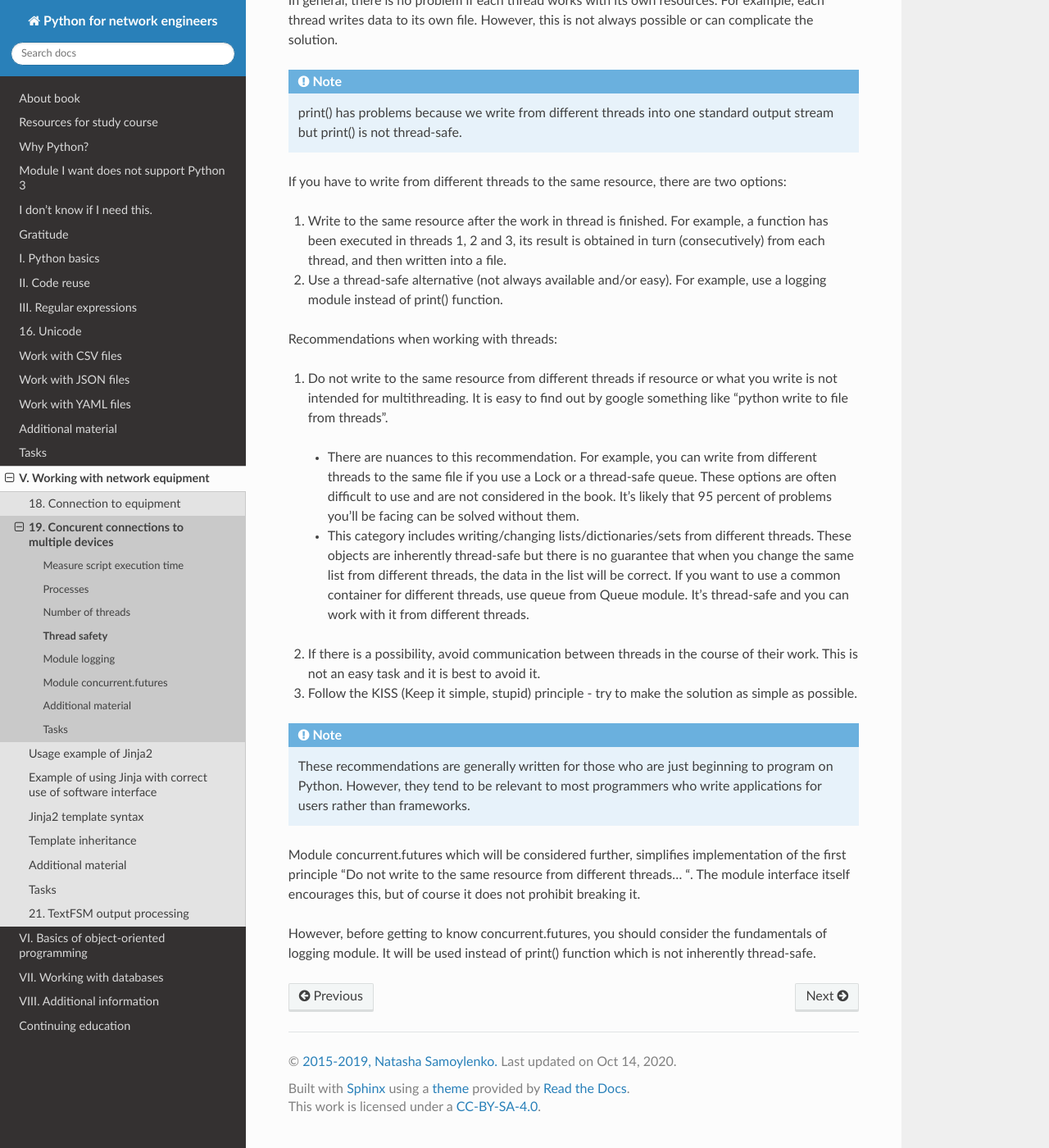
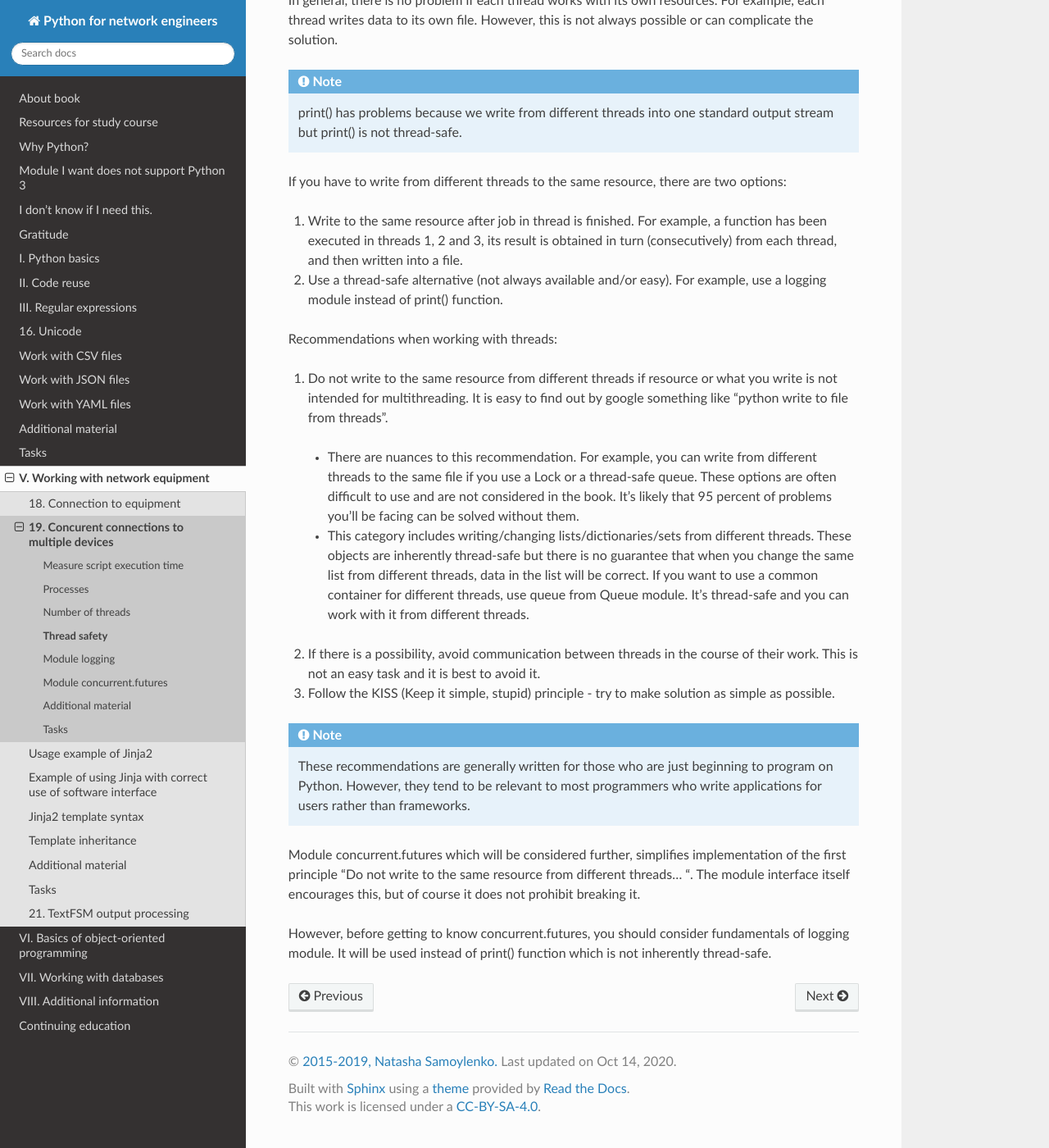
Before and after one commit to natenka/pyneng-book-en, a Sphinx documentation site: the page built from docs/source/book/19_concurrent_connections/thread_safety.rst, in a window 1280 px wide and 1400 px high, scrolled down 794 px. Shown: the whole window at 82% size. Built offline with Sphinx 7.4.7 and the Read the Docs theme 2.0.0, drawn with Linux system fonts in a browser that asks for light colours; pages that are not in the unit, such as notebooks, are missing from menus; some of the changed text lies outside the part shown.

Commit message:
Update thread_safety.rst

```diff
--- a/docs/source/book/19_concurrent_connections/thread_safety.rst
+++ b/docs/source/book/19_concurrent_connections/thread_safety.rst
@@ -5,7 +5,7 @@
 
 Very important feature of working with threads: with a small number of threads and small test tasks "everything works". For example, printing output when connected to 20 devices in 5 threads will work normally. But when connected to a large number of devices with a large number of threads, it turns out that sometimes messages "will fit" on each other. This peculiarity appears very often, so do not trust the variant when "everything works" on basic examples, follow the rules of working with threads.
 
-Before dealing with rules we have to deal with the term "thread safety". Thread safety is a concept that describes work with multithreaded programs. The code is considered to be thread-safe if it can work normally with multiple threads.
+Before dealing with rules we have to deal with term "thread safety". Thread safety is a concept that describes work with multithreaded programs. Code is considered to be thread-safe if it can work normally with multiple threads.
 
 For example, print() function is not thread-safe. This is demonstrated by the fact that when code executes print() from different threads, messages in the output can be mixed. There could be output with a part of message from the first thread, then a part from the second thread, then a part from the first thread, and so on. That is, print() function does not work normally (as it should be) in thread. In this case, it is said that print() function is not  thread-safe.
 
@@ -17,7 +17,7 @@
 
 If you have to write from different threads to the same resource, there are two options:
 
-1. Write to the same resource after the work in thread is finished. For example, a function has been executed in threads 1, 2 and 3, its result is obtained in turn (consecutively) from each thread, and then written into a file.
+1. Write to the same resource after job in thread is finished. For example, a function has been executed in threads 1, 2 and 3, its result is obtained in turn (consecutively) from each thread, and then written into a file.
 2. Use a thread-safe alternative (not always available and/or easy). For example, use a logging module instead of print() function.
 
 Recommendations when working with threads:
@@ -25,10 +25,10 @@
 1. Do not write to the same resource from different threads if resource or what you write is not intended for multithreading. It is easy to find out by google something like "python write to file from threads".
 
   * There are nuances to this recommendation. For example, you can write from different threads to the same file if you use a Lock or a thread-safe queue. These options are often difficult to use and are not considered in the book. It’s likely that 95 percent of problems you’ll be facing can be solved without them.
-  * This category includes writing/changing lists/dictionaries/sets from different threads. These objects are inherently thread-safe but there is no guarantee that when you change the same list from different threads, the data in the list will be correct. If you want to use a common container for different threads, use queue from Queue module. It’s thread-safe and you can work with it from different threads.
+  * This category includes writing/changing lists/dictionaries/sets from different threads. These objects are inherently thread-safe but there is no guarantee that when you change the same list from different threads, data in the list will be correct. If you want to use a common container for different threads, use queue from Queue module. It’s thread-safe and you can work with it from different threads.
 
 2. If there is a possibility, avoid communication between threads in the course of their work. This is not an easy task and it is best to avoid it.
-3. Follow the KISS (Keep it simple, stupid) principle - try to make the solution as simple as possible.
+3. Follow the KISS (Keep it simple, stupid) principle - try to make solution as simple as possible.
 
 .. note::
 
@@ -37,4 +37,4 @@
 
 Module concurrent.futures which will be considered further, simplifies implementation of the first principle "Do not write to the same resource from different threads... ". The module interface itself encourages this, but of course it does not prohibit breaking it.
 
-However, before getting to know concurrent.futures, you should consider the fundamentals of logging module. It will be used instead of print() function which is not inherently thread-safe.
+However, before getting to know concurrent.futures, you should consider fundamentals of logging module. It will be used instead of print() function which is not inherently thread-safe.
```
